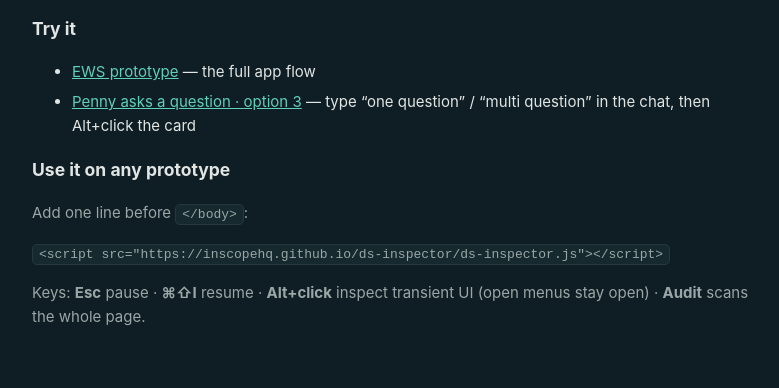
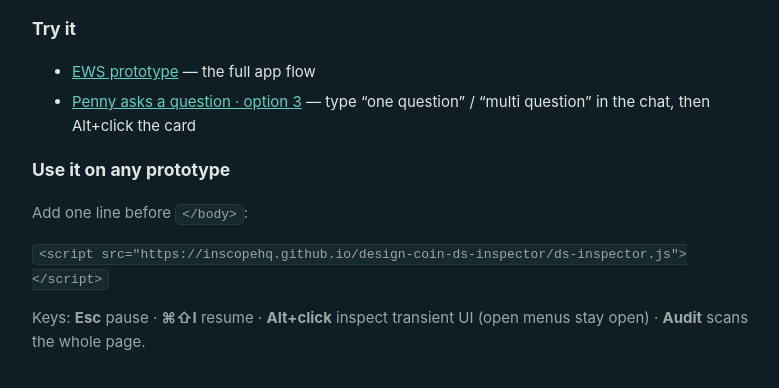
Before and after one commit to inscopehq/design-coin-ds-inspector, a website: page docs/index.html in a window 1280 px wide. Shown: the part 146-534 px from the top of the page, without its empty margins (16-795 px from the left). Drawn offline with Linux system fonts and the light colour scheme.

Commit message:
Point hosted URLs at design-coin-ds-inspector
Co-Authored-By: Claude Fable 5 <noreply@anthropic.com>
Claude-Session: https://claude.ai/code/session_01Js11Y8ZeYQLt5rDWPcuTfx

```diff
--- a/docs/index.html
+++ b/docs/index.html
@@ -14,5 +14,5 @@
 </ul>
 <h3>Use it on any prototype</h3>
 <p>Add one line before <code>&lt;/body&gt;</code>:</p>
-<p><code>&lt;script src="https://inscopehq.github.io/ds-inspector/ds-inspector.js"&gt;&lt;/script&gt;</code></p>
+<p><code>&lt;script src="https://inscopehq.github.io/design-coin-ds-inspector/ds-inspector.js"&gt;&lt;/script&gt;</code></p>
 <p>Keys: <b>Esc</b> pause · <b>⌘⇧I</b> resume · <b>Alt+click</b> inspect transient UI (open menus stay open) · <b>Audit</b> scans the whole page.</p>
```
Also changed, not shown: README.md.
